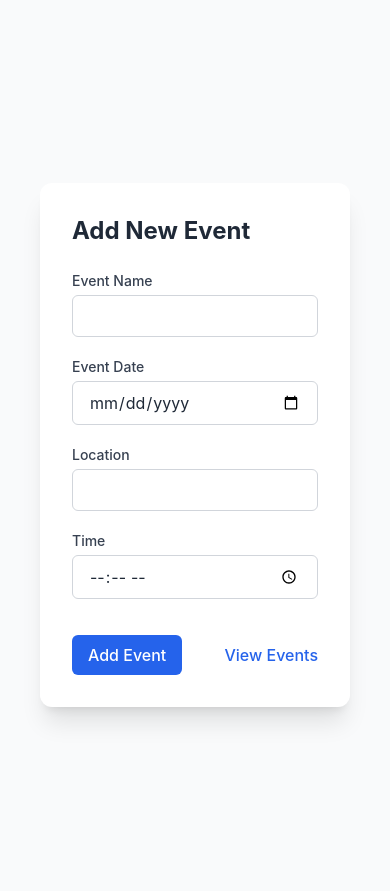
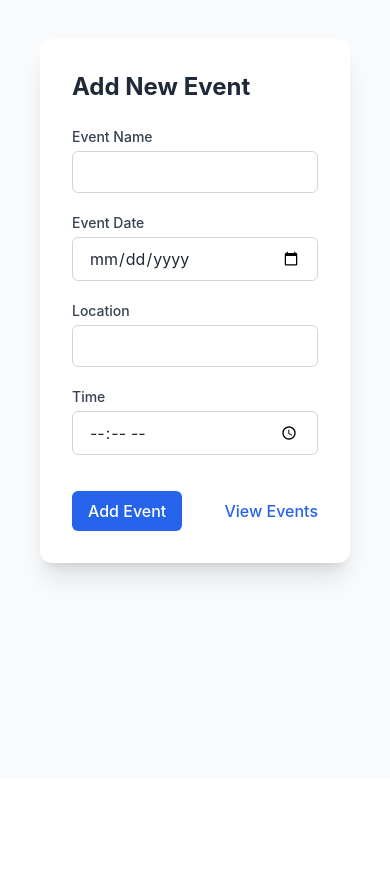
Before and after one commit to nihalawasthi/event-management, a Flask app: page /add in a window 390 px wide. Shown: the part 65-956 px from the top of the page. After the commit the page ends 651 px from the top, so only its background shows below. Run offline with Flask 3, Linux system fonts and the light colour scheme; a user stored in the database is signed in; some libraries are stand-ins or nearby versions.

Commit message:
Update layout for event and registration forms to use max-height for better responsiveness

```diff
--- a/templates/add_event.html
+++ b/templates/add_event.html
@@ -4,7 +4,7 @@
 {% block title %}Add Event{% endblock %}
 
 {% block content %}
-<div class="flex items-center justify-center min-h-screen p-4">
+<div class="flex items-center justify-center max-h-screen p-4">
   <div class="w-full md:w-1/2 bg-white rounded-xl shadow-xl p-8">
     <h2 class="text-2xl font-bold text-gray-800 mb-6">Add New Event</h2>
     <form method="POST" class="space-y-5">
--- a/templates/register.html
+++ b/templates/register.html
@@ -3,7 +3,7 @@
 {% block title %}Register{% endblock %}
 
 {% block content %}
-<div class="flex items-center justify-center min-h-screen bg-gray-100 p-4">
+<div class="flex items-center justify-center max-h-screen p-4">
   <div class="w-full md:w-1/2 bg-white/10 backdrop-blur-lg p-6 rounded-xl border border-white/20 shadow-2xl">
     <div class="bg-white rounded-lg p-6 shadow-lg">
       <h2 class="text-xl font-bold text-gray-800 mb-6">Create your account</h2>
```
Also changed, not shown: instance/events.db.
